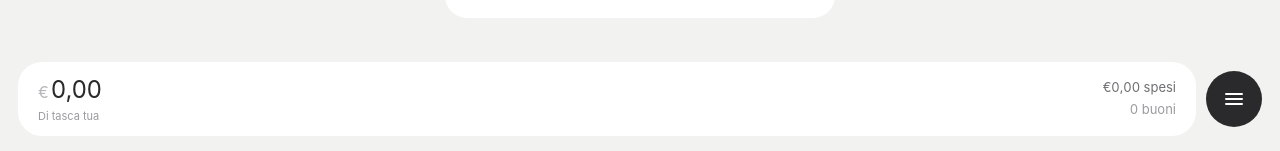
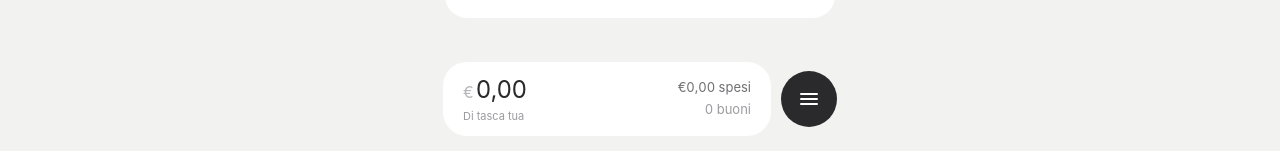
Before and after one commit to Blundert/spesa, a React (Vite) app: page / in a window 1280 px wide. Shown: the part 646-797 px from the top of the page. Built offline with nearby package versions, Linux system fonts and the light colour scheme.

Commit message:
fix: shell anchored to viewport (position: fixed) instead of 100dvh

```diff
--- a/package.json
+++ b/package.json
@@ -1,7 +1,7 @@
 {
   "name": "spesa",
   "private": true,
-  "version": "0.6.1",
+  "version": "0.6.2",
   "type": "module",
   "scripts": {
     "dev": "vite --host",
--- a/src/components/AppShell.tsx
+++ b/src/components/AppShell.tsx
@@ -72,10 +72,10 @@ export function AppShell() {
         </div>
 
         {/* Barra fissa: pill riepilogo + cerchio menu, galleggianti.
-            position: fixed (ancorata al viewport, non al contenitore h-full) così in PWA
-            standalone iOS il fondo è sempre quello reale e la barra non "salta" più su. */}
+            absolute dentro lo shell, che ora riempie esattamente il viewport (position: fixed
+            in main.tsx): così resta sempre a 18px+safe-area dal fondo reale, senza saltare. */}
         <div
-          className="fixed left-0 right-0 z-[20] px-[18px] flex items-stretch gap-2.5"
+          className="absolute left-0 right-0 z-[20] px-[18px] flex items-stretch gap-2.5"
           style={{ bottom: 'calc(18px + env(safe-area-inset-bottom))' }}
         >
           <button
--- a/src/main.tsx
+++ b/src/main.tsx
@@ -15,7 +15,24 @@ if (!rootEl) throw new Error('Root element not found')
 createRoot(rootEl).render(
   <StrictMode>
     <QueryClientProvider client={queryClient}>
-      <div data-vaul-drawer-wrapper style={{ height: '100dvh', width: '100%', maxWidth: '430px', overflow: 'hidden', background: '#F2F2F0', position: 'relative' }}>
+      {/* Shell ancorato al viewport con position: fixed (top/bottom: 0): in PWA standalone iOS
+          è affidabile dove 100dvh/100vh/100% rendono altezze incostanti. inset 0 + margin auto
+          riempie l'altezza reale e centra la colonna max 430px. */}
+      <div
+        data-vaul-drawer-wrapper
+        style={{
+          position: 'fixed',
+          top: 0,
+          bottom: 0,
+          left: 0,
+          right: 0,
+          margin: '0 auto',
+          width: '100%',
+          maxWidth: '430px',
+          overflow: 'hidden',
+          background: '#F2F2F0',
+        }}
+      >
         <RouterProvider router={router} />
         {/* Web component per l'installazione PWA (incl. istruzioni iOS). Manuale:
             si apre solo dalla pagina Impostazioni via showDialog(). Nome/icona passati
```
